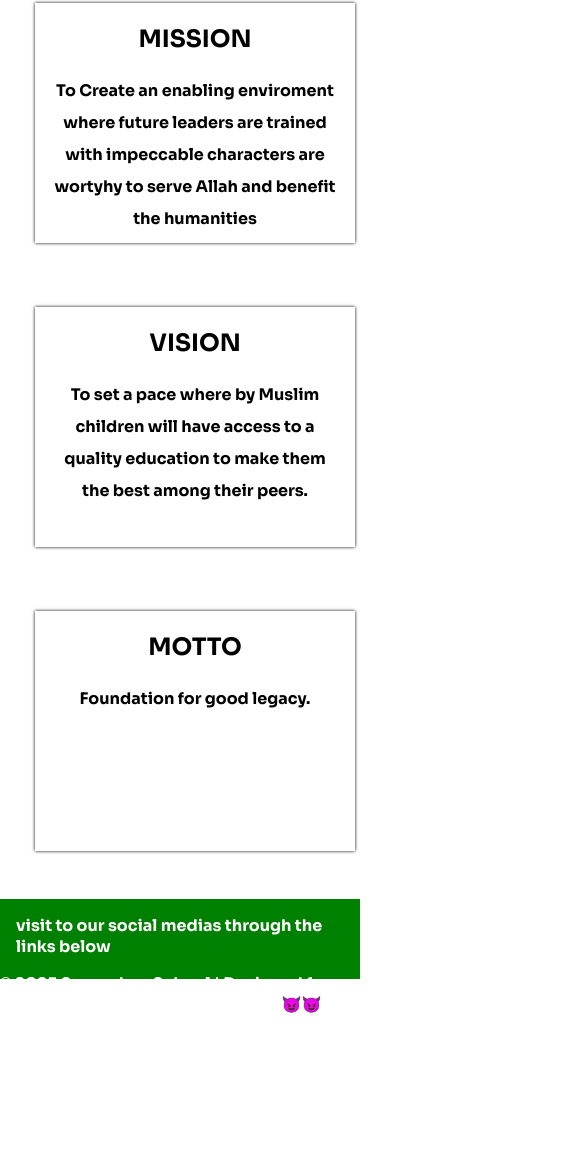
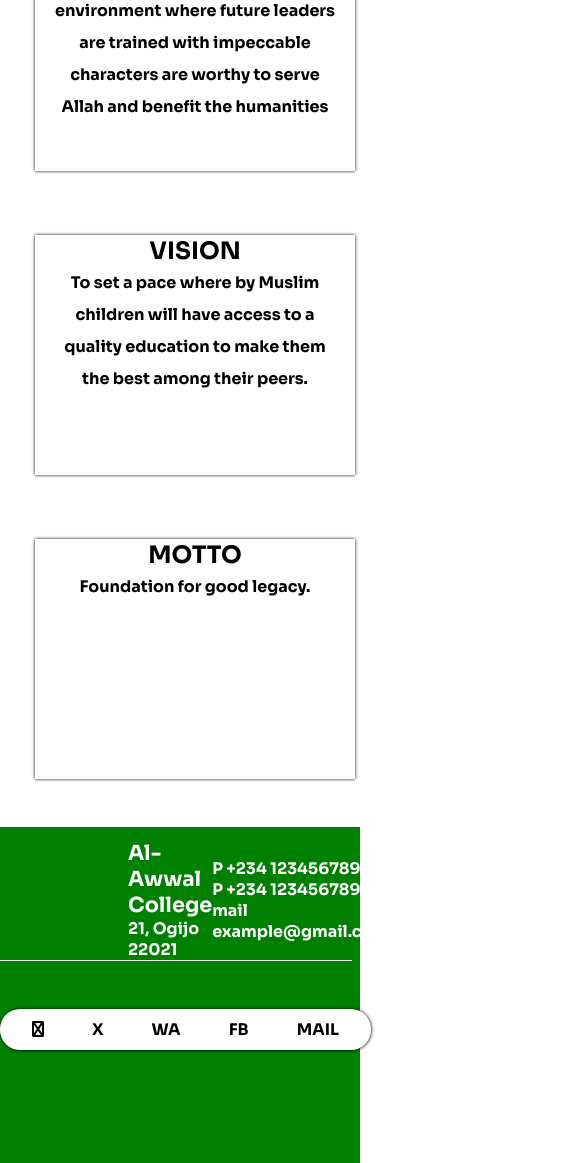
Before and after one commit to AbdulhaqKhan1/Al-Awwal-College, a plain HTML site: page index.html in a window 390 px wide. Shown: the part 1937-3100 px from the top of the page, 585 px wide, since content can reach past the window. Before the commit the page ends 2952 px from the top, so only its background shows below. Drawn offline with Linux system fonts and the light colour scheme.

Commit message:
media query

```diff
--- a/Styles/styles.css
+++ b/Styles/styles.css
@@ -5,21 +5,32 @@
   }
 
 @media (max-width: 769px) {
+    * {
+        margin: 0;
+        padding: 0;
+        box-sizing: border-box;
+      }
+
     body{
         padding: 0%;
     }
 
+    body, html {
+        margin: 0;
+        padding: 0;
+      }
+
     .nav-section{
         font-size: 5.5px;
         max-height: 90px;
-        max-width: 769px;
-        padding-left: -20px;
+        max-width: 362.5px;
+        padding-top: 4px;
     }
 
     .hero{
         background-image: url("../images/schoolbg.jpg");
         background-size: cover;
-        width: 384px;
+        width: 392px;
         max-height: 300px;
     }
 
@@ -49,14 +60,24 @@
         margin-bottom: 4em;
     }
 
-    .footer{
-        max-width: 360px;
-        font-size: 2px;
+    .footer {
+        max-width: 368px; /* Prevent unnecessary spacing */
+        font-size: 14px; /* Use a readable size */
+        margin: 0;
+        padding: 10px 15px; /* Adjust as needed */
+        background-color: #fff; /* Optional, just for clarity */
+        box-sizing: border-box;
     }
+
+        .footer {
+          font-size: 12px;
+          padding: 8px;
+        }
 
     .banner{
         max-width: 380px;
         font-size: 20px;
+        padding-left: 10px;
     }
 
     .motto{
@@ -201,6 +222,47 @@ body{
     box-shadow: 5px 5px 5px white;
 }
 
+.name{
+    font-size: 1.3em;
+}
+
+.first-section{
+    margin-left: 8em;
+    padding-top: 0.3em;
+}
+
+.second-section{
+    margin-right: 8em;
+    padding-top: 0.3em;
+}
+
+.design{
+    /* background: red; */
+    width: 30em;
+    padding-left: 20em;
+    margin-top: 3.5em;
+    height: 2em;
+}
+
+.border-line{
+    border-bottom: 0.6px solid white;
+  }
+
+.other{
+    font-size: 1em;
+}
+
+.footer-main{
+    display: flex;
+}
+
+.sections{
+    display: flex;
+    flex-direction: row;
+    align-items: center;
+    justify-content: space-between;
+}
+
 .footer{
     background: green;
     height: 5em;
@@ -208,14 +270,9 @@ body{
     margin-left: -0.5em;
     margin-top: -1em;
     font-size: 1em;
-    height: 5em;
+    height: 21em;
     color: white;
-    margin-bottom: -1em;
-}
-
-.footer-text{
-    padding-left: 1em;
-    padding-top: 1em;
+    margin-bottom: -10em;
 }
 
 .owner{
--- a/index.html
+++ b/index.html
@@ -55,7 +55,7 @@
         <div class="protocols-container">
             <div class="protocols-container0">
                 <h2>MISSION</h2>
-                <p class="text-width">To Create an enabling enviroment where future leaders are trained with impeccable characters are wortyhy to serve Allah and benefit the humanities</p>
+                <p class="text-width">To Create an enabling environment where future leaders are trained with impeccable characters are worthy to serve Allah and benefit the humanities</p>
             </div>
 
             <div class="protocols-container1">
@@ -71,8 +71,36 @@
         </div>
 
     <footer class="footer">
-        <p class="footer-text">visit to our social medias through the links below</p>
-        <p> <!--&copy;-->© 2025 Secondary School | Designed for excellence Designed by Late Pluto😈😈</p>
+
+       <div class="sections">
+        <div class="first-section">
+            <h3 class="name">Al-Awwal College</h3>
+            <h3 class="other">21, Ogijo</h3>
+            <h3 class="other">22021</h3>
+        </div>
+
+        <div class="second-section">
+            <h3 class="other">P +234 1234567890</h3>
+            <h3 class="other">P +234 1234567890</h3>
+            <h3 class="other">mail example@gmail.com</h3>
+        </div>
+       </div>
+
+        <p class="border-line"></p>
+
+        <div class="footer-main">
+            <div class="icons-container">
+            <div class="icons">
+                <div><a href="#" class="icon-0">  <i class="fa-solid fa-instagram"></i>  </a></div>
+                <div><a href="#" class="icon-0">X</a></div>
+                <div><a href="#" class="icon-0">WA</a></div>
+                <div><a href="#" class="icon-0">FB</a></div>
+                <div><a href="#" class="icon-0">MAIL</a></div>
+            </div>
+        </div>
+
+        <p class="design"> © 2025 Secondary School | Designed for excellence</p>
+    </div>
     </footer>
 
 </body>
```
Also changed, not shown: about.html (+32 -2 lines), contact.html (+33 -0 lines), dev.html (deleted, +0 -11 lines), gallary.html (+33 -3 lines).
